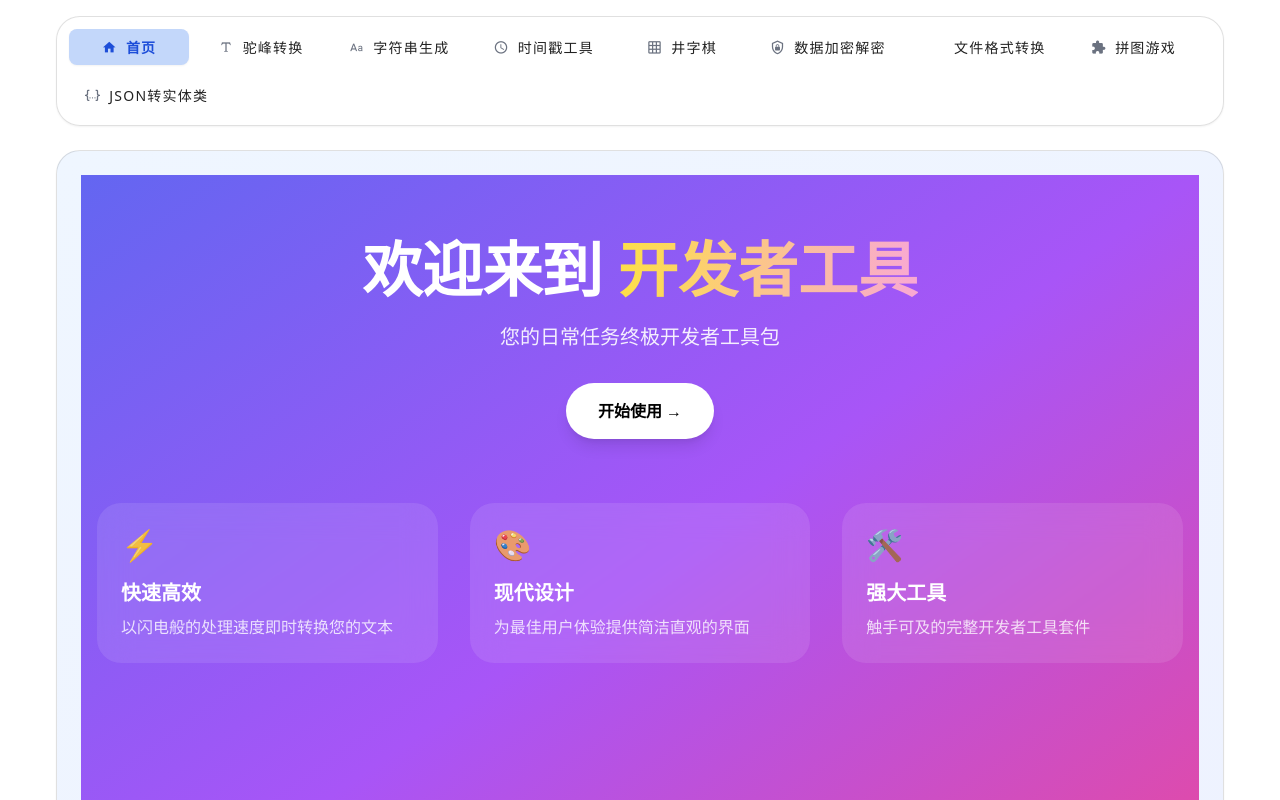
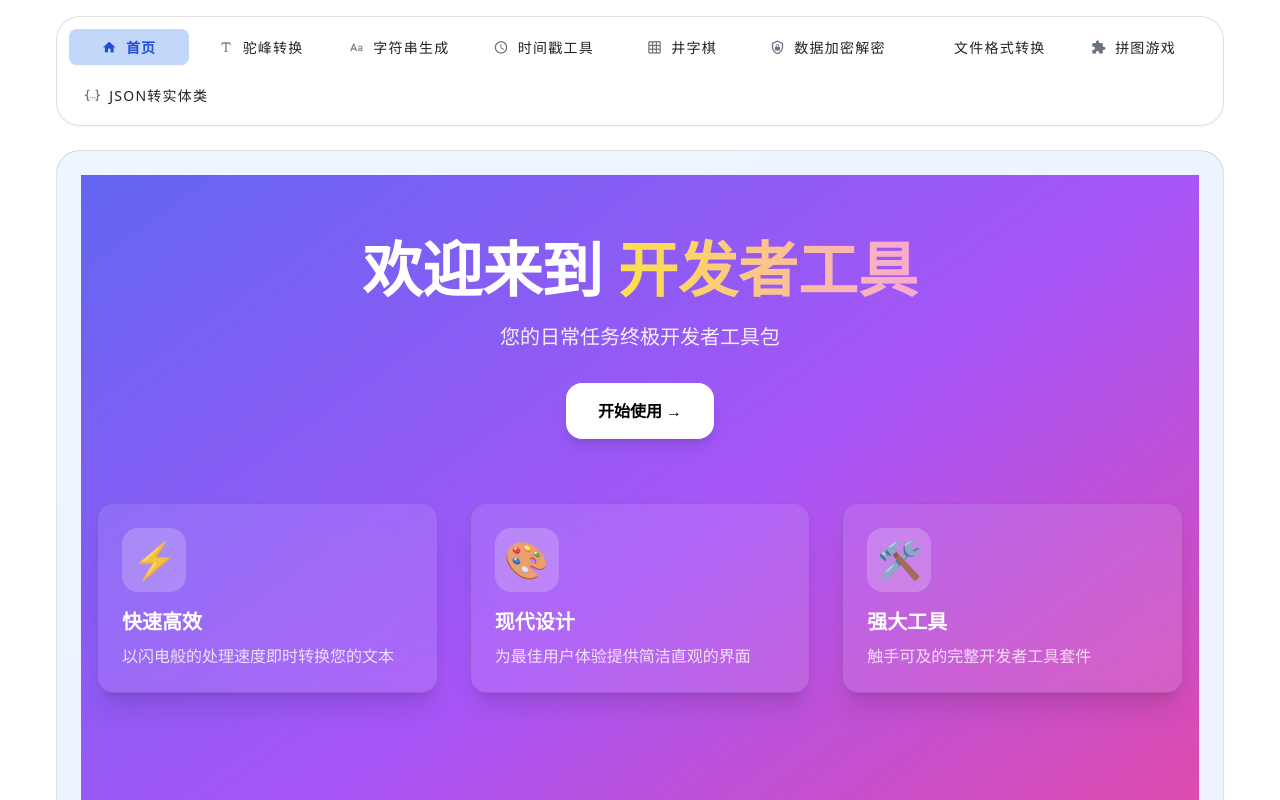
Before and after one commit to bitdan/Hump-Conversion, a Vue app: page /home in a window 1280 px wide. Shown: the top 800 px of the page. Built offline with nearby package versions, Linux system fonts and the light colour scheme; what vue-konva would draw is missing.

Commit message:
style(components): 优化首页组件样式

```diff
--- a/src/components/Home.vue
+++ b/src/components/Home.vue
@@ -11,7 +11,7 @@
         </p>
         <router-link
             to="/case-converter"
-            class="inline-block px-8 py-4 bg-white text-purple-600 rounded-full font-semibold
+            class="inline-block px-8 py-4 bg-white text-purple-600 rounded-2xl font-semibold
                  shadow-lg hover:shadow-xl transform hover:-translate-y-1 transition-all duration-300"
         >
           开始使用 →
@@ -22,9 +22,12 @@
       <div class="grid md:grid-cols-3 gap-8 animate-fade-in-up">
         <div v-for="(feature, index) in features"
              :key="index"
-             class="bg-white/10 backdrop-blur-lg rounded-xl p-6 transform hover:scale-105 transition-all duration-300"
+             class="bg-white/10 backdrop-blur-lg rounded-2xl p-6 transform hover:scale-105 transition-all duration-300
+                    border border-white/20 shadow-xl hover:shadow-2xl"
         >
-          <div class="text-3xl mb-4">{{ feature.icon }}</div>
+          <div class="text-4xl mb-4 bg-white/20 w-16 h-16 rounded-2xl flex items-center justify-center">
+            {{ feature.icon }}
+          </div>
           <h3 class="text-xl font-semibold text-white mb-2">{{ feature.title }}</h3>
           <p class="text-white/80">{{ feature.description }}</p>
         </div>
```
